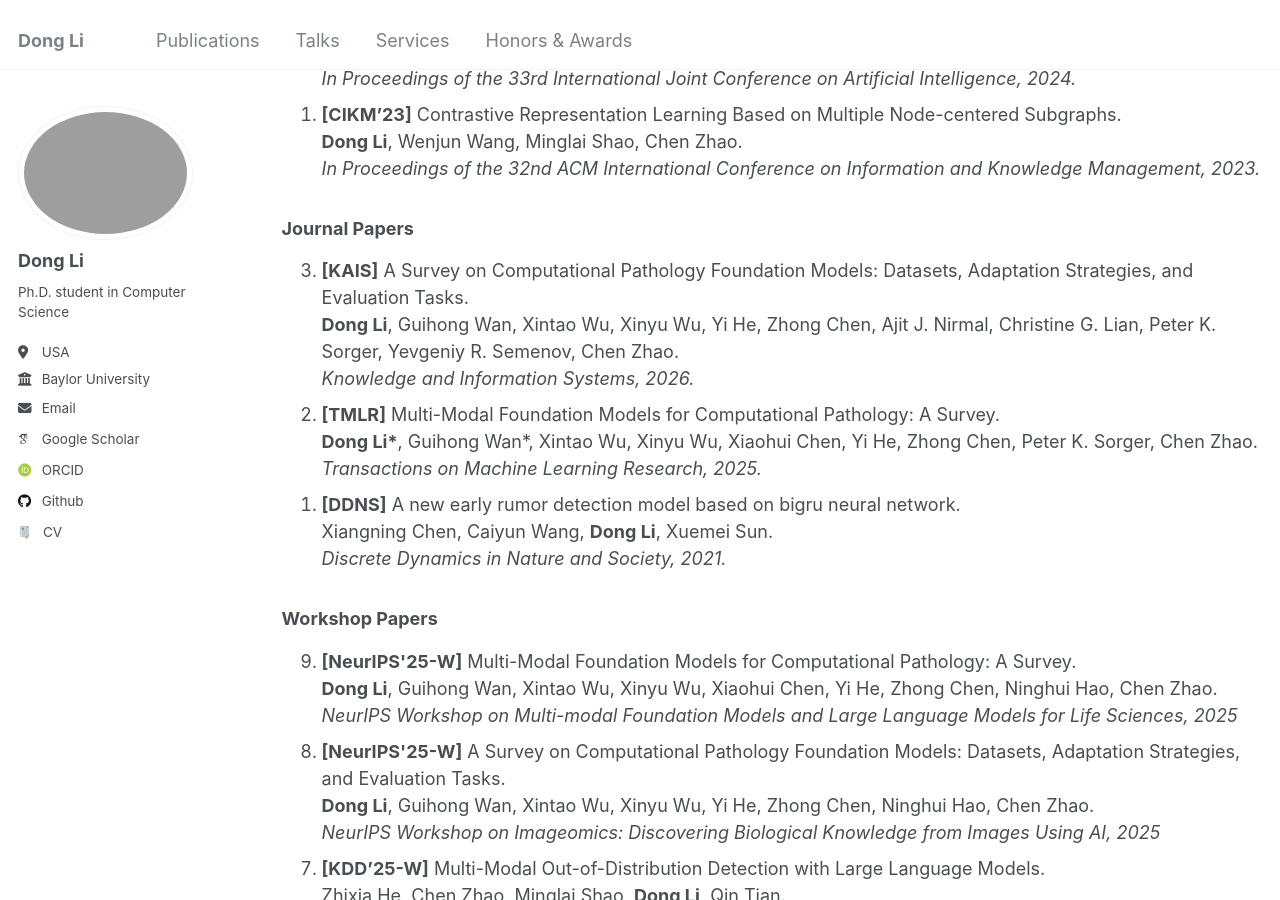
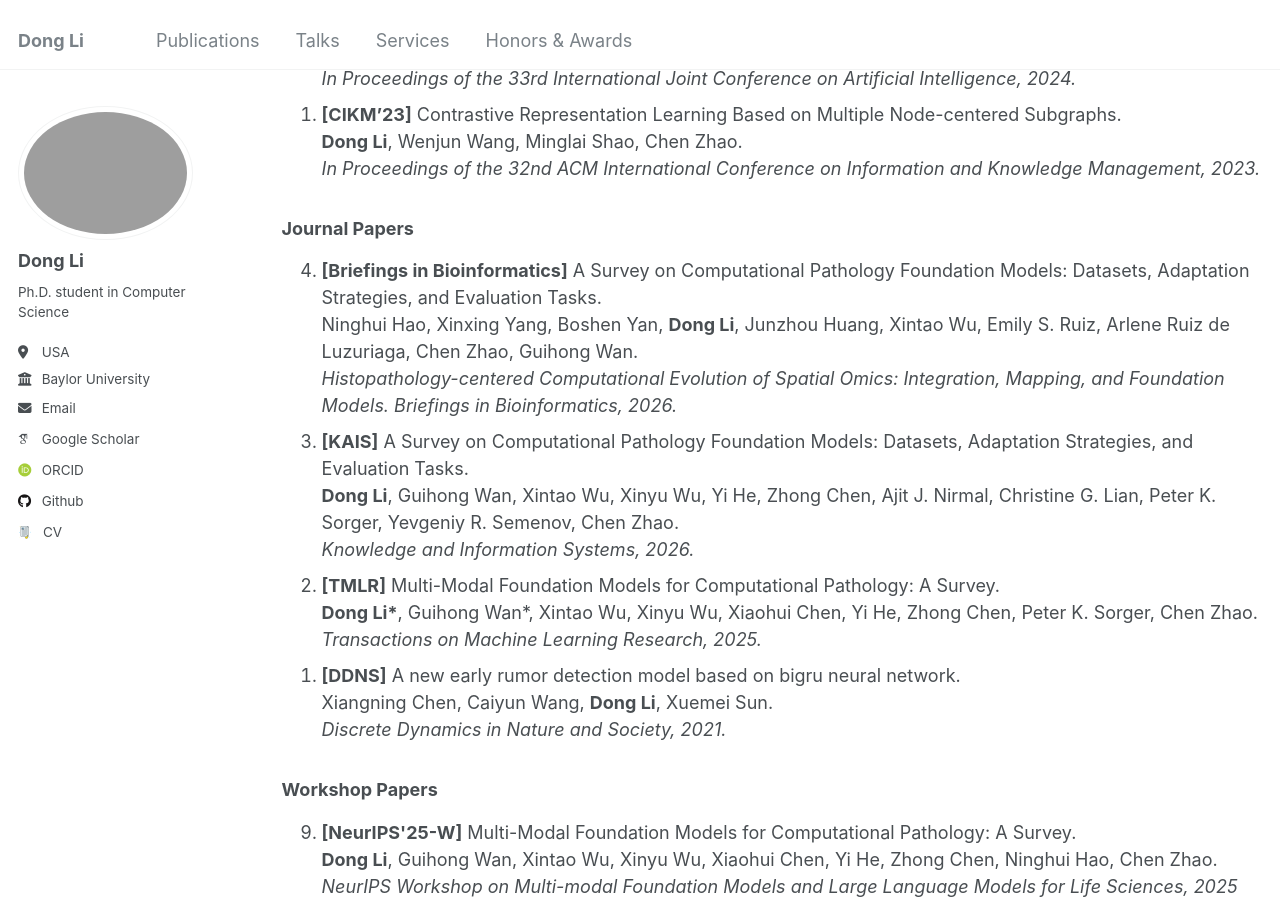
Before and after one commit to TurkeyWatanabe/dongli, a Jekyll site: the page built from _pages/publications.html, in a window 1280 px wide and 900 px high, scrolled down 1603 px. Built offline with Jekyll 4.4.1, drawn with Linux system fonts in a browser that asks for light colours; some web fonts are replaced.

Commit message:
Add new journal paper publication entry

```diff
--- a/_pages/publications.html
+++ b/_pages/publications.html
@@ -79,6 +79,10 @@ author_profile: true
 <h3>Journal Papers</h3>
 
 <ol reversed>
+  <li><strong>[Briefings in Bioinformatics]</strong> A Survey on Computational Pathology Foundation Models: Datasets, Adaptation Strategies, and Evaluation Tasks. <br>
+  Ninghui Hao, Xinxing Yang, Boshen Yan, <strong>Dong Li</strong>, Junzhou Huang, Xintao Wu, Emily S. Ruiz, Arlene Ruiz de Luzuriaga, Chen Zhao, Guihong Wan. <br>
+  <em>Histopathology-centered Computational Evolution of Spatial Omics: Integration, Mapping, and Foundation Models. Briefings in Bioinformatics, 2026.</em></li>
+
   <li><strong>[KAIS]</strong> A Survey on Computational Pathology Foundation Models: Datasets, Adaptation Strategies, and Evaluation Tasks. <br>
   <strong>Dong Li</strong>, Guihong Wan, Xintao Wu, Xinyu Wu, Yi He, Zhong Chen, Ajit J. Nirmal, Christine G. Lian, Peter K. Sorger, Yevgeniy R. Semenov, Chen Zhao. <br>
   <em>Knowledge and Information Systems, 2026.</em></li>
```
